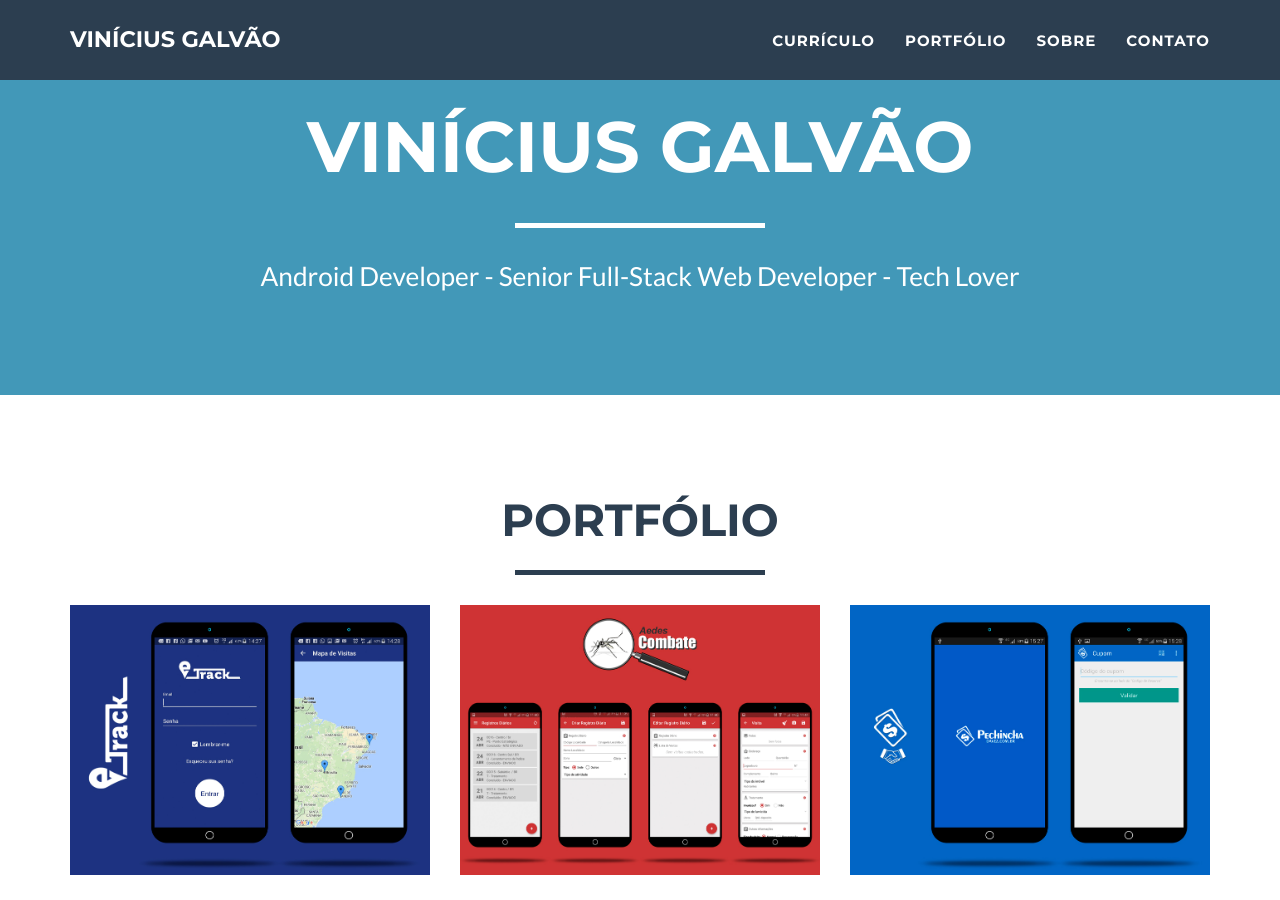
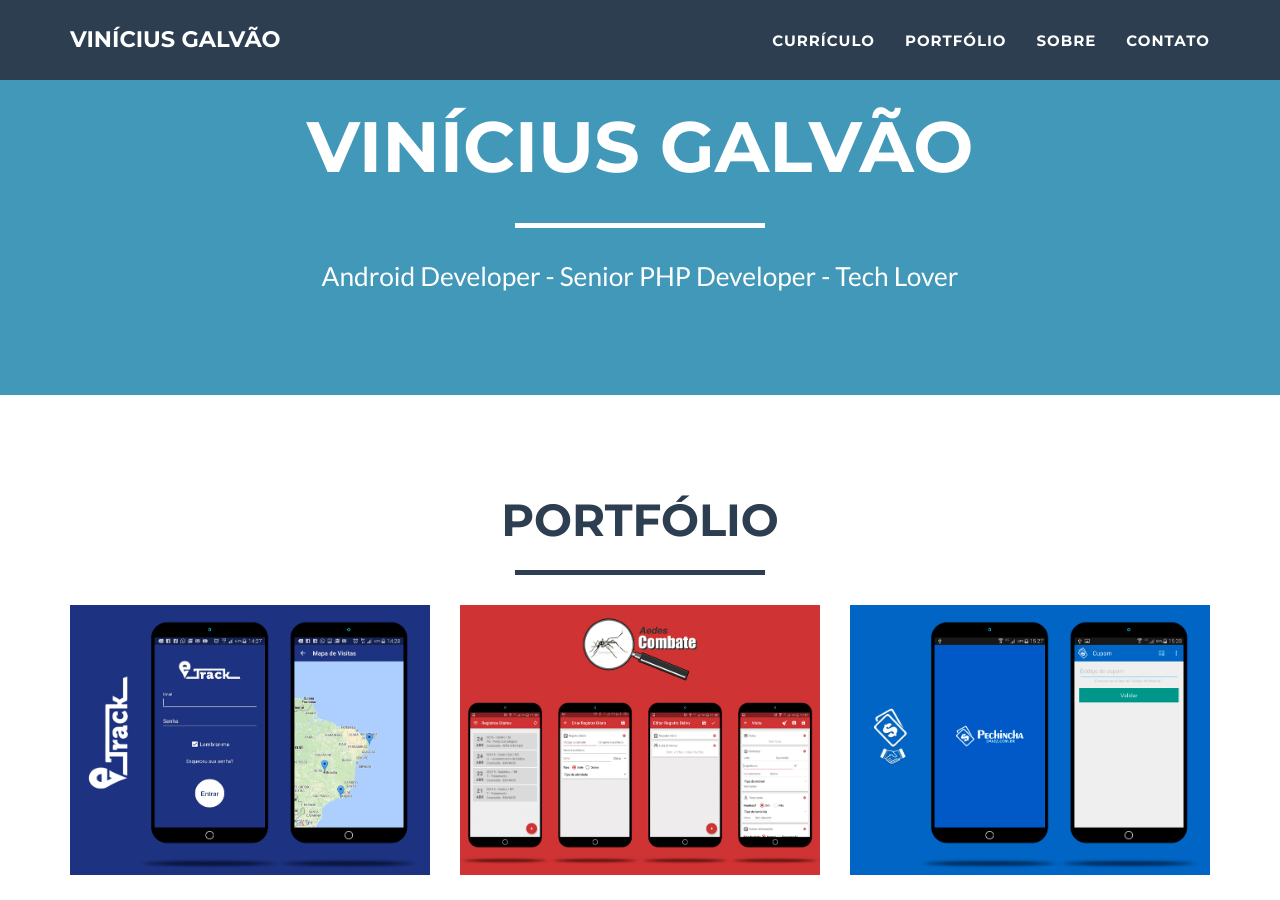
Before and after one commit to viniciusgalvao/viniciusgalvao.github.io, a Jekyll site: the page built from index.html, in a window 1280 px wide and 900 px high, scrolled down 380 px. Built offline with Jekyll 4.4.1, drawn with Linux system fonts in a browser that asks for light colours.

Commit message:
Update config

```diff
--- a/_config.yml
+++ b/_config.yml
@@ -3,7 +3,7 @@
 email: contato@viniciusgalvao.com.br
 url: https://viniciusgalvao.github.io
 description: "Desenvolvedor Web e Mobile em Recife"
-skills: "Android Developer - Senior Full-Stack Web Developer - Tech Lover"
+skills: "Android Developer - Senior PHP Developer - Tech Lover"
 meta_author: Vinícius Galvão
 
 # Google webmaster tools
```
